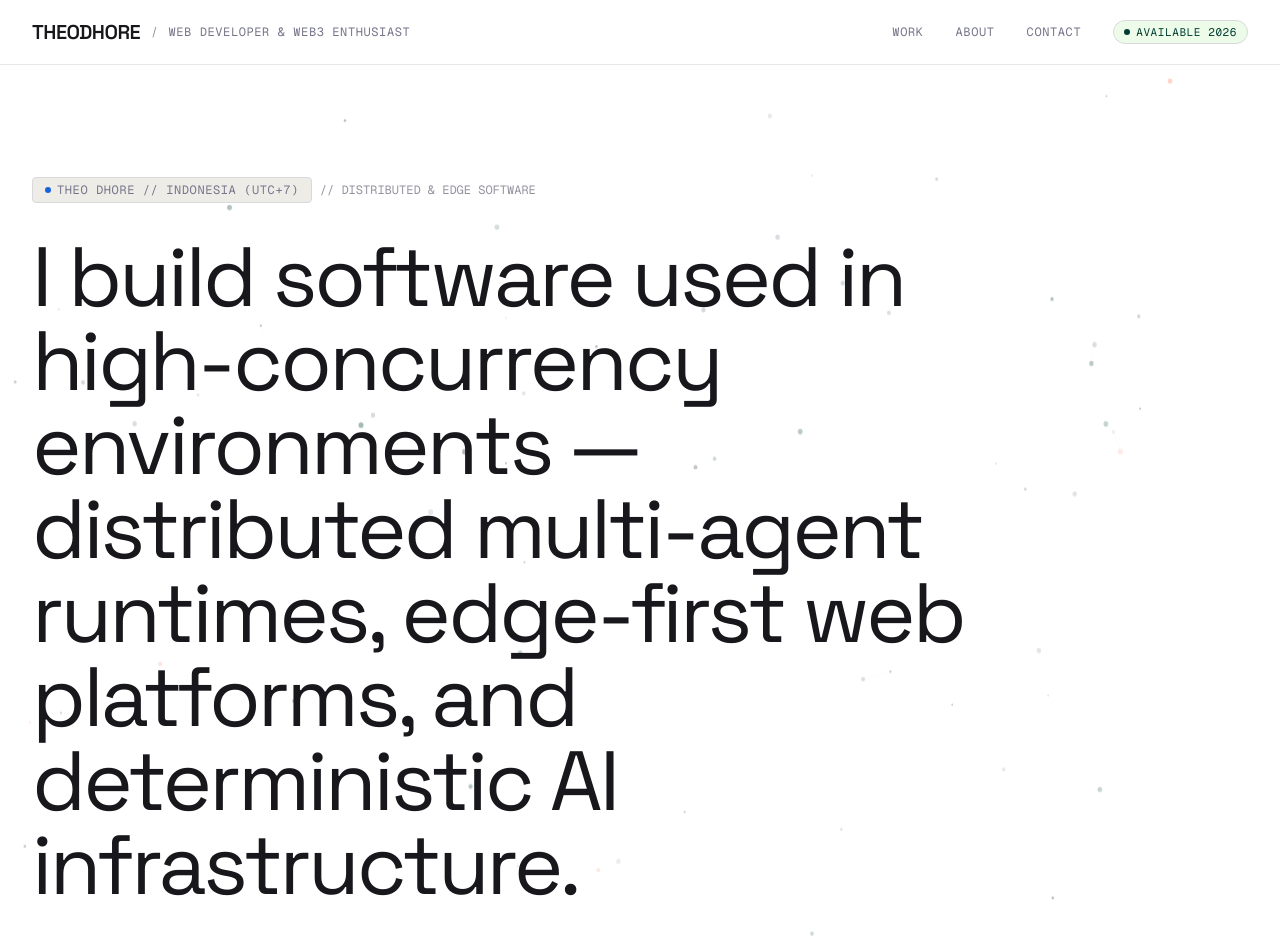
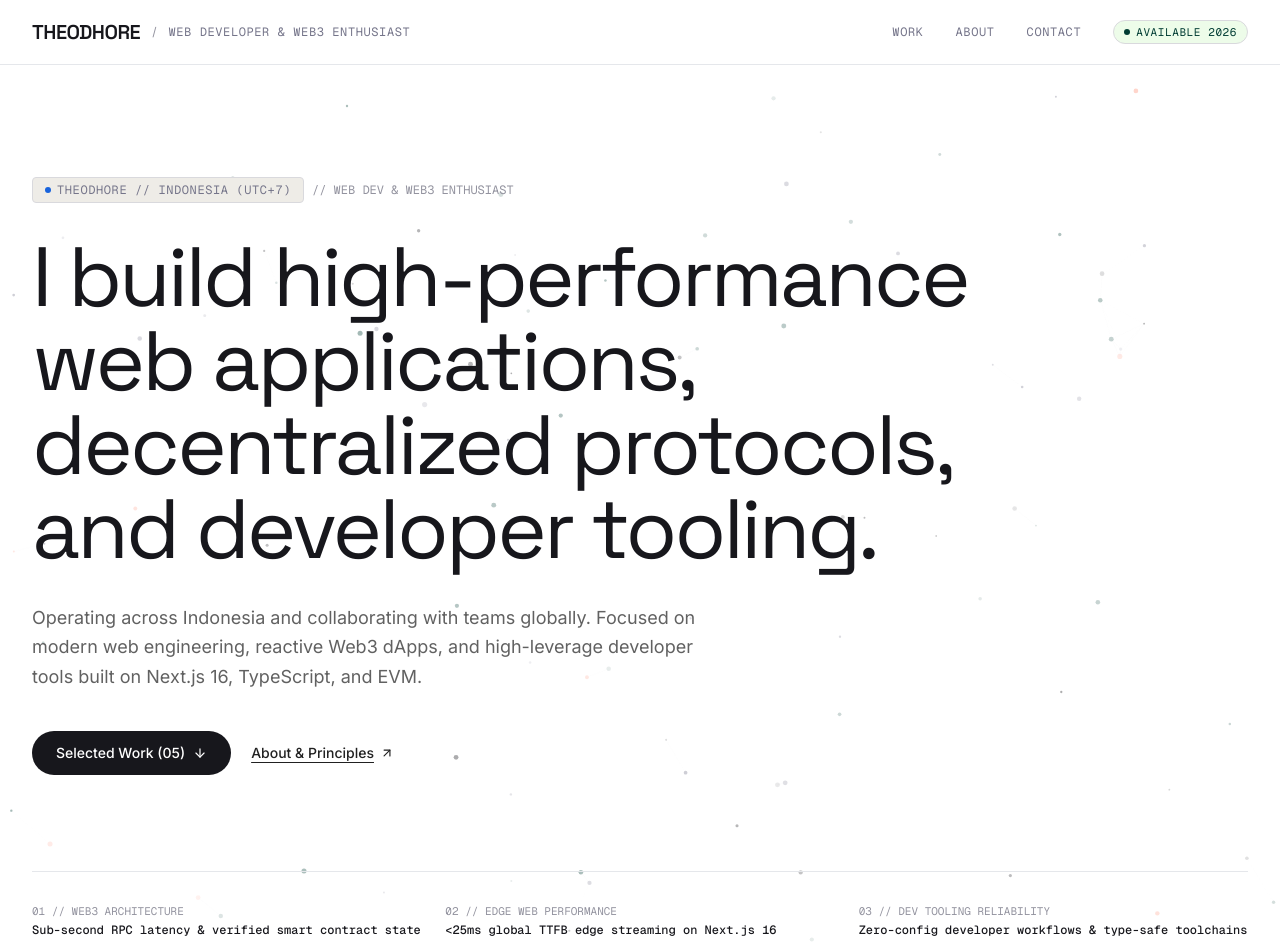
Before and after one commit to theodhorex/personal-website, a Next.js app: page / in a window 1280 px wide. Shown: the top 944 px of the page. Built offline with nearby package versions, Linux system fonts and the light colour scheme.

Commit message:
feat(ui): update hero for Theodhore - Web Developer & Web3 Enthusiast

```diff
--- a/components/bouayaben-hero.tsx
+++ b/components/bouayaben-hero.tsx
@@ -16,23 +16,23 @@ export function BouayabenHero() {
           <div className="flex items-center gap-2 mb-8">
             <span className="font-mono text-xs uppercase tracking-wider text-[#75758a] bg-[#eeece7] px-3 py-1 rounded-[4px] border border-[#d9d9dd] inline-flex items-center gap-1.5">
               <span className="w-1.5 h-1.5 rounded-full bg-[#1863dc]"></span>
-              <span>THEO DHORE // INDONESIA (UTC+7)</span>
+              <span>THEODHORE // INDONESIA (UTC+7)</span>
             </span>
             <span className="text-xs text-[#93939f] font-mono hidden sm:inline">
-              {"// DISTRIBUTED & EDGE SOFTWARE"}
+              {"// WEB DEV & WEB3 ENTHUSIAST"}
             </span>
           </div>
 
           {/* Monumental Display Headline matching bouayaben rhythm */}
           <div className="max-w-5xl">
             <h1 className="hero-display text-4xl sm:text-6xl md:text-7xl lg:text-[84px] text-[#17171c] font-normal tracking-[-0.035em] leading-[1.02]">
-              I build software used in high-concurrency environments — distributed multi-agent runtimes,
-              edge-first web platforms, and deterministic AI infrastructure.
+              I build high-performance web applications, decentralized protocols,
+              and developer tooling.
             </h1>
 
             <p className="mt-8 text-base sm:text-lg text-[#616161] max-w-2xl font-sans leading-relaxed">
-              Operating across Indonesia and collaborating with teams worldwide. Turning non-deterministic
-              foundation models into fast, observable, production-grade applications on Next.js 16.
+              Operating across Indonesia and collaborating with teams globally. Focused on modern web engineering,
+              reactive Web3 dApps, and high-leverage developer tools built on Next.js 16, TypeScript, and EVM.
             </p>
 
             {/* Actions Bar */}
@@ -58,16 +58,16 @@ export function BouayabenHero() {
           {/* Foot Stats / Invariants Bar */}
           <div className="mt-16 sm:mt-24 pt-8 border-t border-[#e5e7eb] grid grid-cols-1 sm:grid-cols-3 gap-6 font-mono text-xs">
             <div>
-              <div className="text-[#93939f] text-[11px] uppercase mb-1">01 // RELIABILITY INVARIANT</div>
-              <div className="text-[#17171c] font-medium">99.98% tool schema pass rate across 500k turns</div>
+              <div className="text-[#93939f] text-[11px] uppercase mb-1">01 // WEB3 ARCHITECTURE</div>
+              <div className="text-[#17171c] font-medium">Sub-second RPC latency &amp; verified smart contract state</div>
             </div>
             <div>
-              <div className="text-[#93939f] text-[11px] uppercase mb-1">02 // EDGE SPEED</div>
-              <div className="text-[#17171c] font-medium">&lt;25ms global TTFB edge streaming</div>
+              <div className="text-[#93939f] text-[11px] uppercase mb-1">02 // EDGE WEB PERFORMANCE</div>
+              <div className="text-[#17171c] font-medium">&lt;25ms global TTFB edge streaming on Next.js 16</div>
             </div>
             <div>
-              <div className="text-[#93939f] text-[11px] uppercase mb-1">03 // GRAPHICS PERFORMANCE</div>
-              <div className="text-[#17171c] font-medium">500k-vector WebGL 3D rendering at 60 FPS</div>
+              <div className="text-[#93939f] text-[11px] uppercase mb-1">03 // DEV TOOLING RELIABILITY</div>
+              <div className="text-[#17171c] font-medium">Zero-config developer workflows &amp; type-safe toolchains</div>
             </div>
           </div>
         </Reveal>
```
